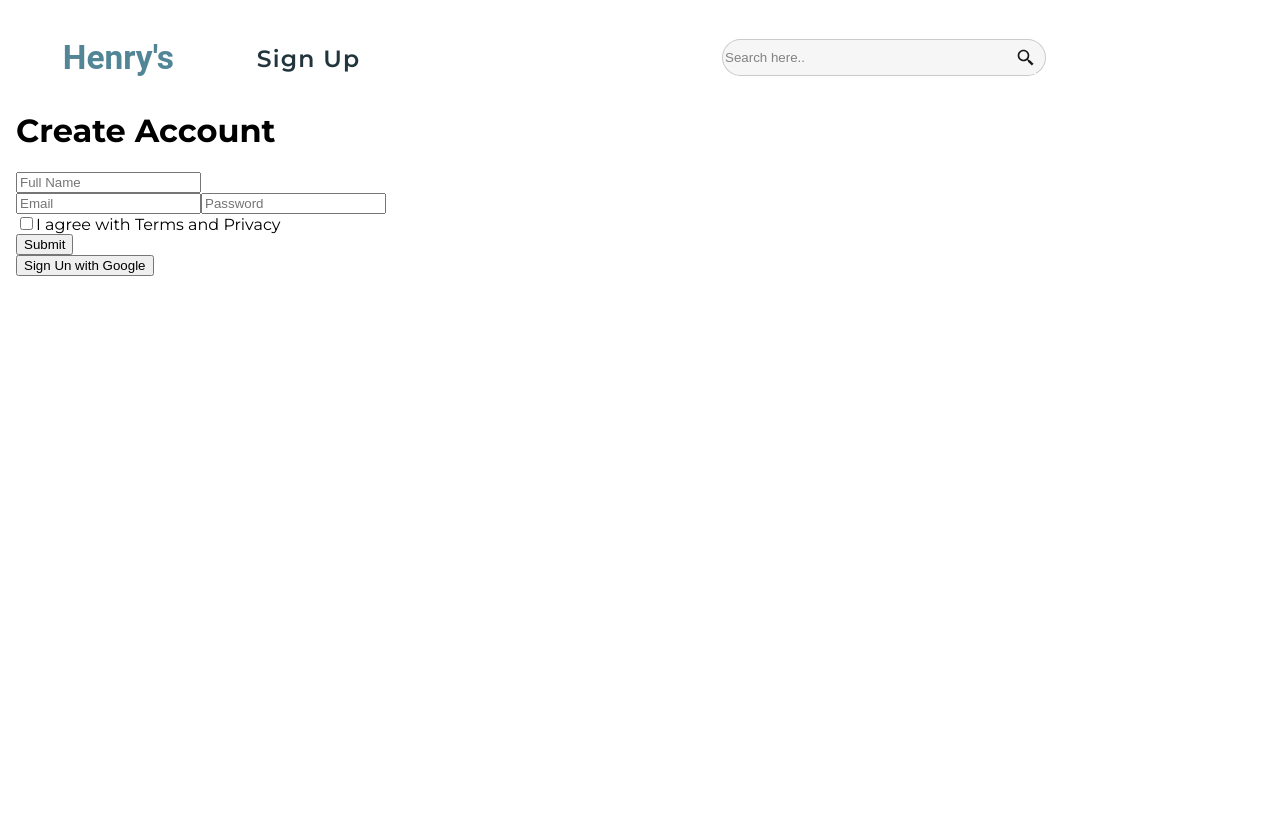
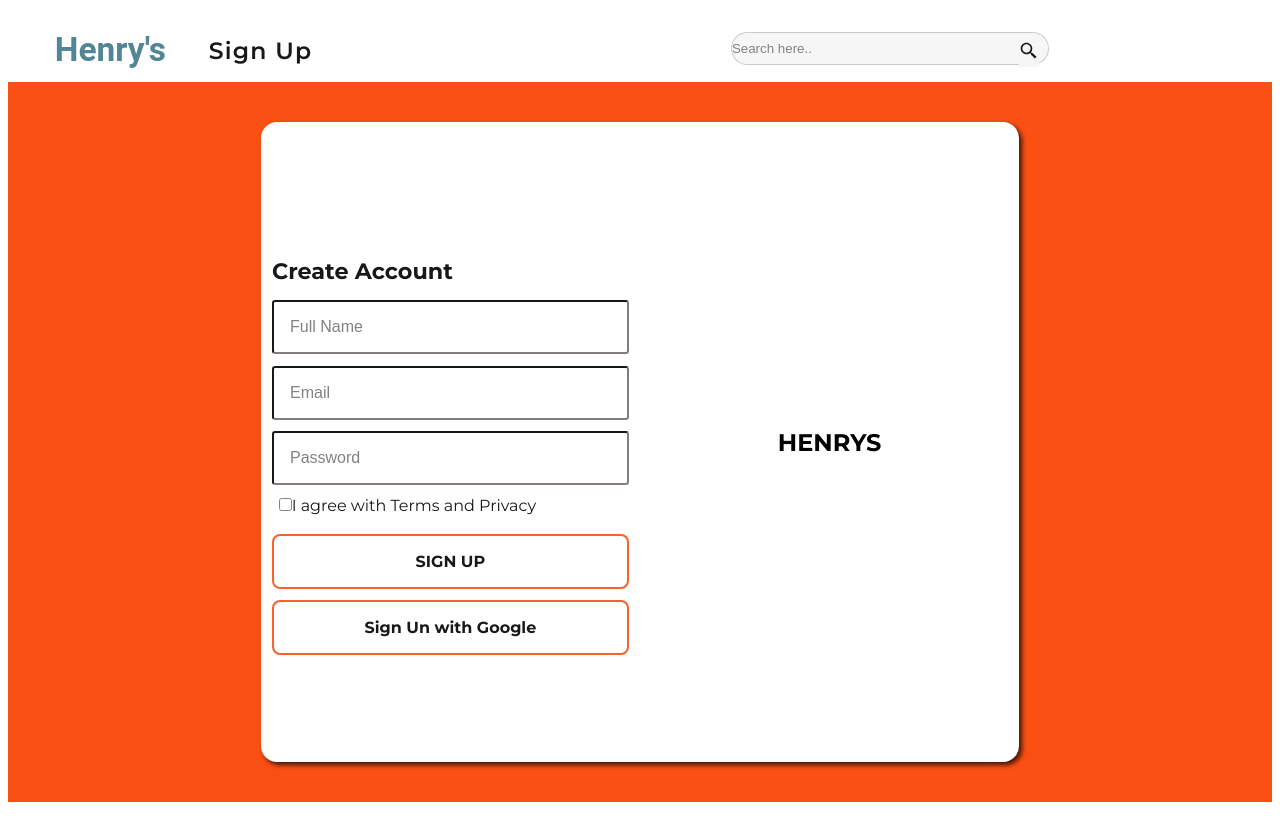
Before and after one commit to Juan-Riquero/PF-Front, a React (Create React App) app: page /create-user in a window 1280 px wide. Built offline with nearby package versions, Linux system fonts and the light colour scheme; no server answers.

Commit message:
Formulario encaminado

```diff
--- a/src/Components/Pagination/index.jsx
+++ b/src/Components/Pagination/index.jsx
@@ -6,6 +6,7 @@ function Paginado({ numberOfSneakers, currentPage, setCurrentPage, SNEAKERS_PER_
   const pageNumbers = [];
   // Se calcula el número de páginas que se mostrarán
   const numberOfPages = Math.ceil(numberOfSneakers / SNEAKERS_PER_PAGE);
+  console.log('NUMBER OF PAGES', numberOfPages)
 
   // Se crea un array con los números de página
   for (let i = 1; i <= numberOfPages; i++) {
@@ -55,8 +56,8 @@ function Paginado({ numberOfSneakers, currentPage, setCurrentPage, SNEAKERS_PER_
       {/* Botón siguiente */}
       <button
         onClick={handleNextPage}
-        className={currentPage === numberOfPages ? s.disabled : s.previous_and_next_button}
-        disabled={currentPage === numberOfPages}>
+        className={currentPage === numberOfPages || !numberOfPages  ? s.disabled : s.previous_and_next_button}
+        disabled={currentPage === numberOfPages || !numberOfPages}>
         Next
       </button>
     </nav>
--- a/src/index.css
+++ b/src/index.css
@@ -7,30 +7,32 @@
 :root {
 	--color1: #fb5014;
 	--color2: #17b4cc;
-	--negro: #0b2027;
+	--negro: #000000;
+  --negro2: #0b2027;
 	--blanco: #f6f1d1;
+  --rojo: #d83863;
 
-
-  --secundario: #40798c;
+	--secundario: #40798c;
 	--terciario: #70a9a1;
 	--cuatro: #cfd7c7;
 	--cinco: #f6f1d1;
-	--botones: #40798c;
-	--botonesSombraPulso: #0b202780;
+
+	--botones: #fb5014;
+	--botonesSombraPulso: #fb501499;
 	--negrotransparentado: #00000050;
-	/* --blanco: #f8f3e3;
-    --rojo: #bb2929;
-	--azul: #106ba0;
-	--azulOscuro: #06273a;
-	--otroGris: #757575;
-	--negro: #000000; */
-	/* -primario: #242121;
-	--secundario: #f8c25c;
-	--terciario: #242121; */
-	/* --negro: #242121;
-	--amarillo: #f8c25c;
-	--rojo: #d83863;
-	--blanco: #f8f3e3; */
+}
+
+html {
+	box-sizing: border-box; /*para manejar mejor el box model*/
+}
+
+/*para manejar mejor el box model*/
+*,
+*:before,
+*:after {
+	margin: 0;
+	padding: 0;
+	box-sizing: inherit;
 }
 
 /* body {
--- a/src/pages/FormUser/Form.module.css
+++ b/src/pages/FormUser/Form.module.css
@@ -0,0 +1,192 @@
+.main_createUser {
+	margin-top: 0;
+	min-height: calc(100vh - 5rem);
+	background-color: var(--color1);
+  display: flex;
+  align-items: center;
+  justify-content: center;
+}
+
+.container {
+  width: 95%;
+  /* height: 25rem; */
+  min-height: 40vh;
+	display: flex;
+	background-color: white;
+	box-shadow: 3px 3px 5px 0px rgb(0 0 0 / 75%);
+	border-radius: 1rem;
+}
+
+.rightBox {
+  display: none;
+  width: 100%;
+}
+
+.form_container {
+	padding-top: 1.8em;
+	display: flex;
+	flex-direction: column;
+	justify-content: center;
+	align-items: center;
+	width: 100%;
+	height: 100%;
+}
+
+/*FORMULARIO---------------------------------------------------------------*/
+.formulario {
+	opacity: 0.9;
+	/* background-color: white;
+box-shadow: 3px 3px 5px 0px rgb(0 0 0 / 75%);
+border-radius: 1rem; */
+	width: min(60em, 100%);
+	padding: 0.7em;
+}
+
+.formulario .formulario__fieldset {
+	/* padding: 0; */
+	border: none;
+}
+
+.formulario .formulario__fieldset .formulario__legend {
+	text-align: left;
+	font-family: 'Montserrat', 'PT Sans', sans-serif;
+	/* font-size: 0.65em; */
+  font-size: calc(.6vw + .6vh + 0.3vmin);
+	font-weight: 700;
+	color: black;
+	margin-bottom: 1em;
+}
+
+.formulario__contenedorCampos__campo {
+	margin-bottom: 0.5em;
+}
+
+
+.formulario
+	.formulario__fieldset
+	.formulario__contenedorCampos__campo
+	.formulario__campo__inputTexto {
+	opacity: 1;
+	color: var(--primario);
+	background-color: white;
+	border-color: #242121;
+	font-family: 'PT Sans', sans-serif;
+	font-size: 1em;
+	font-weight: 400;
+	width: 100%;
+	/* border: none; */
+	padding: 1em;
+	border-radius: 0.2em;
+	margin-bottom: 0.2em;
+}
+
+.formulario
+	.formulario__fieldset
+	.formulario__contenedorCampos__campo
+	.formulario__campo__inputTexto:focus {
+	/* Outline -> quita el borde de color */
+	outline: none;
+	border: 3px solid var(--secundario);
+	box-shadow: 0em 0em 2em var(--primario);
+}
+
+.input_checkBox {
+	margin-left: 0.5em;
+}
+
+.leyenda {
+	font-size: 0.92em;
+	color: var(--rojo);
+	font-family: 'PT Sans', sans-serif;
+	font-weight: 700;
+}
+
+.msg_error {
+	height: 2.8125rem;
+	line-height: 2.8125rem;
+	margin: 0 auto;
+	margin-top: 0.8em;
+	padding: 0 1em;
+	/* grid-row: 5/6;
+  grid-column: -4/-1; */
+	border-radius: 0.2rem;
+	background-color: #bb2929;
+}
+
+.msg_error p,
+.msg_success p {
+	display: inline-block;
+	margin-left: 0.5em;
+}
+
+.msg_success {
+	height: 2.8125rem;
+	line-height: 2.8125rem;
+	margin: 0 auto;
+	margin-top: 0.8em;
+	padding: 0 1em;
+
+	border-radius: 0.2rem;
+	background-color: green;
+}
+
+@media (min-width: 769px) {
+  .container {
+    width: max(60%, 670px);
+    height: 40rem;
+  }
+
+  .rightBox {
+    display: flex;
+    flex-direction: column;
+    justify-content: center;
+    align-items: center;
+  }
+}
+
+/*fin formulario------------------------------------------------------------*/
+
+/*Boton formulario----------------------------------------------------*/
+.contenedorBotones {
+	display: flex;
+	flex-direction: column;
+	justify-content: center;
+	align-items: center;
+}
+
+.contenedorBotones .contenedorBotones__boton {
+  width: 100%;
+	/* position: relative; */
+	padding: 1em 2em;
+	margin-top: 0.7em;
+	/* background-color: #d83863; */
+	font-family: 'Montserrat', 'PT Sans', sans-serif;
+	font-size: 1em;
+	font-weight: 700;
+	border-radius: 0.5em;
+	color: var(--negro);
+	background-color: transparent;
+	border: 2px solid var(--botones);
+	z-index: 0;
+	cursor: pointer;
+	overflow: hidden;
+}
+
+.contenedorBotones .contenedorBotones__boton:hover {
+	animation: sombra_pulso 1000ms 1;
+	background-color: var(--botones);
+	color: var(--cuatro);
+}
+
+/*animación de boton---------------------------------*/
+@keyframes sombra_pulso {
+	0% {
+		box-shadow: 0 0 0 0 var(--botonesSombraPulso);
+	}
+	100% {
+		box-shadow: 0 0 0.8em 1.6em #20e2d700;
+	}
+}
+
+/*Fin Efectos de botones --------------------------*/
+/*Fin Boton-----------------------------------------------*/
--- a/src/pages/FormUser/index.jsx
+++ b/src/pages/FormUser/index.jsx
@@ -1,19 +1,25 @@
 import React from 'react';
 import { useForm } from 'react-hook-form';
+import styles from './Form.module.css';
 
 
 export default function App() {
-  const { register, handleSubmit, formState: { errors }, formState} = useForm({mode: "onChange",});
+  const { register, handleSubmit, formState: { errors }, formState } = useForm({ mode: "onChange", });
   // const { register, handleSubmit, formState: { errors } , reset, watch,formState } = useForm({mode: "onChange",});
 
   const onSubmit = data => console.log(data);
 
   return (
-    <div>
-      <h1>Create Account</h1>
-      <form onSubmit={handleSubmit(onSubmit)}>
-        <div>
+    <section className={styles.main_createUser}>
+      <div className={styles.container}>
+        <div className={styles.form_container}>
+          <form onSubmit={handleSubmit(onSubmit)} className={styles.formulario}>
+            <fieldset className={styles.formulario__fieldset}>
+              <legend className={styles.formulario__legend}><h1>Create Account</h1></legend>
+              <div className={styles.formulario__contenedorCampos}>
+                <div className={styles.formulario__contenedorCampos__campo}>
                   <input type="text"
+                    className={styles.formulario__campo__inputTexto}
                     placeholder="Full Name"
                     {...register("FullName", {
                       required: true,
@@ -22,12 +28,14 @@ export default function App() {
                     })
                     }
                   />
-          {errors.FullName?.type === "required" && <p>Full Name is required</p>}
-          {errors.FullName?.type === "maxLength" && <p>Full Name must be less than 100 characters</p>}
-          {errors.FullName?.type === "pattern" && <p>Full Name must be alphabetic and must contain at least 5 characters</p>}
+                  {errors.FullName?.type === "required" && <p className={styles.leyenda}>Full Name is required</p>}
+                  {errors.FullName?.type === "maxLength" && <p className={styles.leyenda}>Full Name must be less than 100 characters</p>}
+                  {errors.FullName?.type === "pattern" && <p className={styles.leyenda}>Full Name must be alphabetic and must contain at least 5 characters</p>}
                 </div>
 
+                <div className={styles.formulario__contenedorCampos__campo}>
                   <input
+                    className={styles.formulario__campo__inputTexto}
                     type="text"
                     placeholder="Email"
                     {...register("Email", {
@@ -37,11 +45,14 @@ export default function App() {
                     })
                     }
                   />
-        {errors.Email?.type === "required" && <p>Email is required</p>}
-        {errors.Email?.type === "pattern" && <p>Email is invalid</p>}
-        {errors.Email?.type === "maxLength" && <p>Email is too long</p>}
+                  {errors.Email?.type === "required" && <p className={styles.leyenda}>Email is required</p>}
+                  {errors.Email?.type === "pattern" && <p className={styles.leyenda}>Email is invalid</p>}
+                  {errors.Email?.type === "maxLength" && <p className={styles.leyenda}>Email is too long</p>}
+                </div>
 
+                <div className={styles.formulario__contenedorCampos__campo}>
                   <input type="password"
+                    className={styles.formulario__campo__inputTexto}
                     placeholder="Password"
                     {...register("Password", {
                       required: true,
@@ -52,13 +63,15 @@ export default function App() {
                     })
                     }
                   />
-        {errors.Password?.type === "required" && <p>Password is required</p>}
-        {errors.Password?.type === "pattern" && <p>Password must have at least one number, one lowercase and one uppercase letter, one special character and no spaces</p>}
-        {errors.Password?.type === "maxLength" && <p>Password must be between 8 and 20 characters</p>}
+                  {errors.Password?.type === "required" && <p className={styles.leyenda}>Password is required</p>}
+                  {errors.Password?.type === "pattern" && <p className={styles.leyenda}>Password must have at least one number, one lowercase and one uppercase letter, one special character and no spaces</p>}
+                  {errors.Password?.type === "maxLength" && <p className={styles.leyenda}>Password must be between 8 and 20 characters</p>}
+                </div>
 
-        <div>
+                <div className={styles.formulario__contenedorCampos__campo}>
                   <input
                     type="checkbox"
+                    className={styles.input_checkBox}
                     placeholder="termsAndConditions"
                     {...register("termsAndConditions", {
                       required: true
@@ -66,14 +79,26 @@ export default function App() {
                     }
                   />
                   <label>I agree with Terms and Privacy</label>
-          {errors.termsAndConditions?.type === "required" && <p>You must accept the terms and privacy</p>}
+                  {errors.termsAndConditions?.type === "required" && <p className={styles.leyenda}>You must accept the terms and privacy</p>}
+                </div>
               </div>
 
-        <button type="submit">Submit</button>
-      </form>
-      <button onClick={() => console.log(errors)}>
+              <div className={styles.contenedorBotones}>
+                <button type="submit" className={styles.contenedorBotones__boton}>SIGN UP</button>
+                <button onClick={() => console.log(errors)} className={styles.contenedorBotones__boton}>
                   Sign Un with Google
                 </button>
               </div>
+            </fieldset>
+          </form>
+        </div>
+
+        <div className={styles.rightBox}>
+          <div className={styles.x}>
+            <h2>HENRYS</h2>
+          </div>
+        </div>
+      </div>
+    </section>
   );
 }
```
Lines whose indentation alone changed are shown as unchanged.
